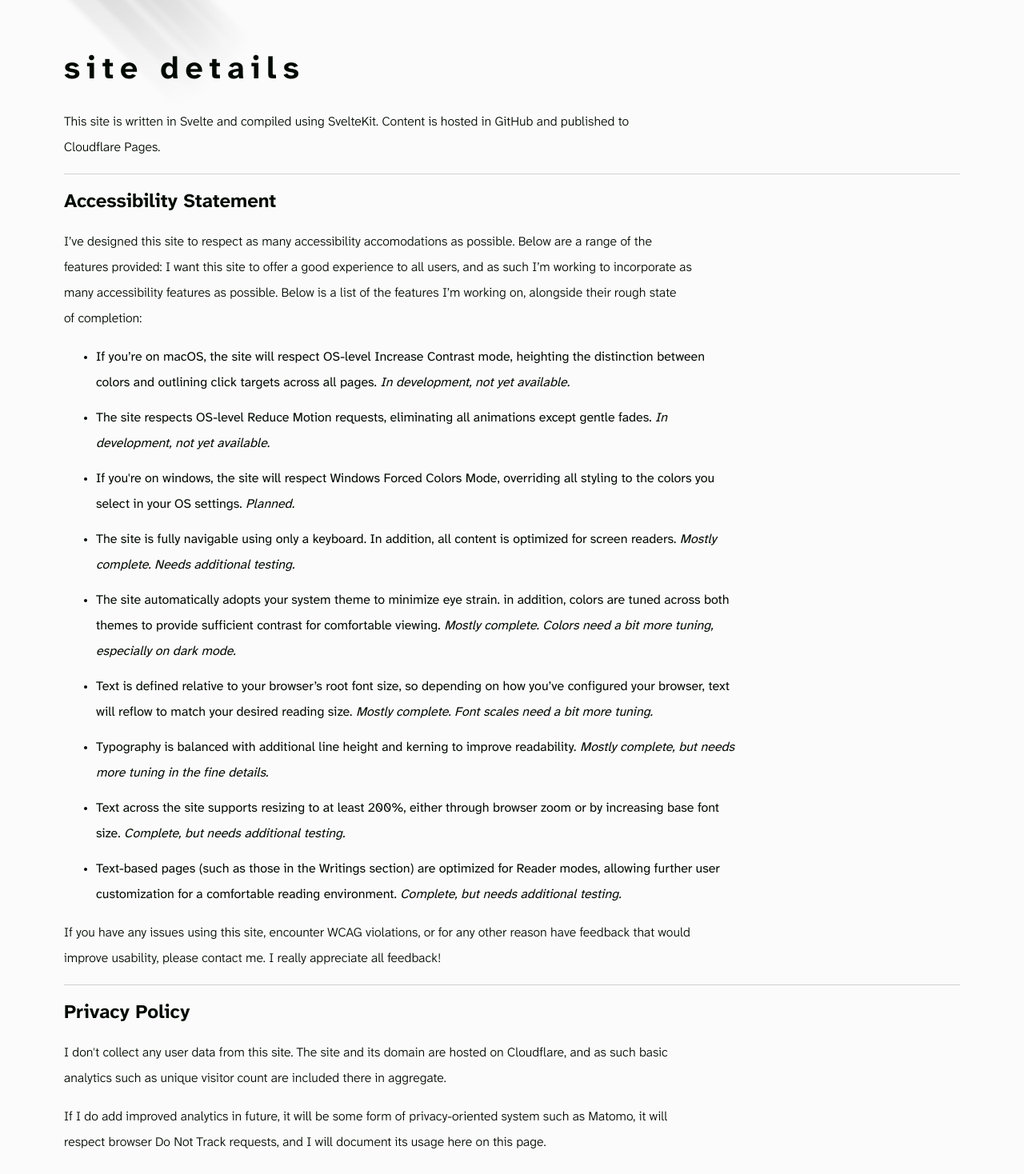
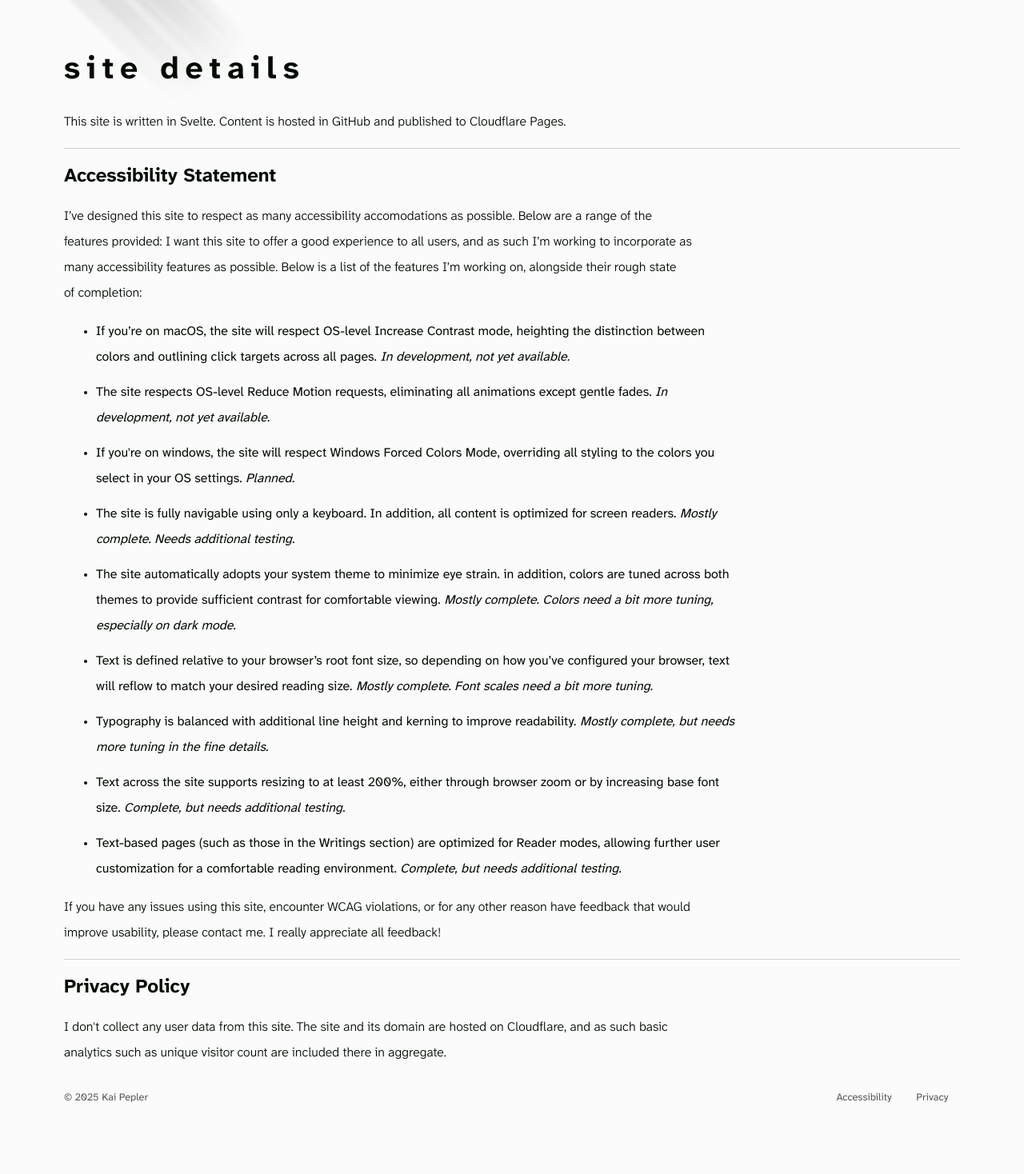
Before and after one commit to kaipepler/kaipepler, a SvelteKit app: page /details in a window 1280 px wide. Shown: the part 122-1590 px from the top of the page at 80% size. After the commit the page ends 1518 px from the top, so only its background shows below. Built offline with nearby package versions, Linux system fonts and the light colour scheme.

Commit message:
Updated dependencies and improved site content

```diff
--- a/src/routes/+page.svelte
+++ b/src/routes/+page.svelte
@@ -10,6 +10,6 @@
 	theory, data visualization, and motion graphics.
 </p>
 <p>
-	This site is going to be under construction for a little while as I get all my content moved over
-	to a new platform. Thanks for your patience!
+	This site is under construction while I get all my content moved over to a new framework. Thanks
+	for your patience!
 </p>
--- a/src/routes/details/+page.svelte
+++ b/src/routes/details/+page.svelte
@@ -1,13 +1,12 @@
 <svelte:head>
-	<title>Site Details | Kai Pepler</title>
+	<title>Site Details - Kai Pepler</title>
 	<meta name="description" content="Details about this site" />
 </svelte:head>
 
 <h1>Site Details</h1>
 
 <p>
-	This site is written in Svelte and compiled using SvelteKit. Content is hosted in GitHub and
-	published to Cloudflare Pages.
+	This site is written in Svelte. Content is hosted in GitHub and published to Cloudflare Pages.
 </p>
 <hr />
 <section>
@@ -77,11 +76,6 @@
 		I don't collect any user data from this site. The site and its domain are hosted on Cloudflare,
 		and as such basic analytics such as unique visitor count are included there in aggregate.
 	</p>
-	<p>
-		If I do add improved analytics in future, it will be some form of privacy-oriented system such
-		as Matomo, it will respect browser Do Not Track requests, and I will document its usage here on
-		this page.
-	</p>
 </section>
 
 <style>
--- a/src/routes/portfolio/+page.svelte
+++ b/src/routes/portfolio/+page.svelte
@@ -1,5 +1,5 @@
 <svelte:head>
-	<title>Writing | Kai Pepler</title>
+	<title>Portfolio - Kai Pepler</title>
 	<meta name="description" content="Examples of art and design work" />
 </svelte:head>
 
--- a/src/routes/writing/+page.svelte
+++ b/src/routes/writing/+page.svelte
@@ -1,5 +1,5 @@
 <svelte:head>
-	<title>Writing | Kai Pepler</title>
+	<title>Writing - Kai Pepler</title>
 	<meta name="description" content="My assorted writings" />
 </svelte:head>
 
```
Also changed, not shown: package.json (+9 -9 lines), 1 other file (tests, documents, lock files or other folders).
